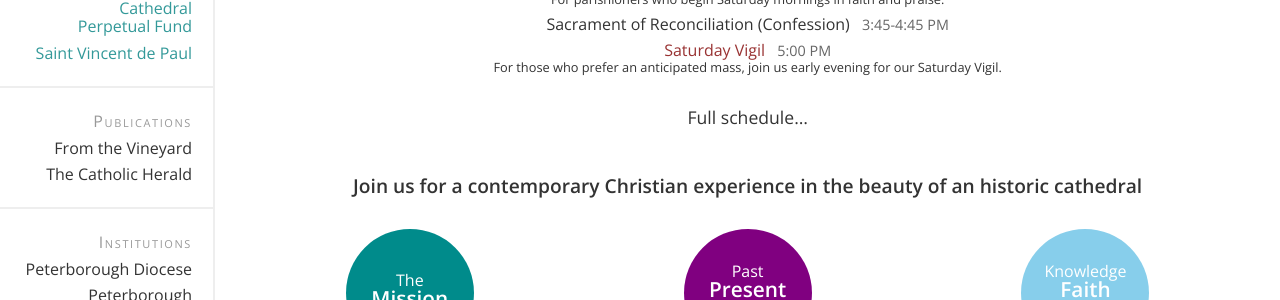
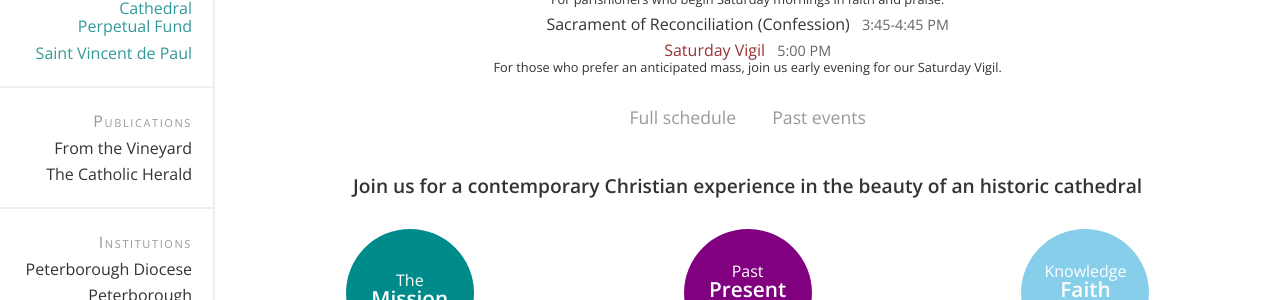
Before and after one commit to stpeterinchains/stpeterinchains.github.io, a Jekyll site: the page built from index.html, in a window 1280 px wide. Shown: the part 1245-1545 px from the top of the page. Built offline with Jekyll 4.4.1, drawn with Linux system fonts in a browser that asks for light colours; nearby versions of some CDN libraries.

Commit message:
Added link to past events on home page

```diff
--- a/index.html
+++ b/index.html
@@ -58,7 +58,10 @@ open_graph_description: >
     </ul>
   {% endfor %}
   </div>
-  <div id="index-schedule2-more"><a href="{{ '/schedule.html' | relative_url }}">Full schedule&hellip;</a></div>
+  <div id="index-schedule2-more">
+    <a href="{{ '/schedule.html' | relative_url }}">Full schedule</a>
+    <a href="{{ '/schedule.html#past-events' | relative_url }}">Past events</a>
+  </div>
 </section>
 
 <script src="{{ 'schedule.js' | prepend: site.scripts_path | relative_url }}"></script>
--- a/schedule.html
+++ b/schedule.html
@@ -18,7 +18,7 @@ open_graph_description: >
   <h1 class="page-title">{{ schedule.title }}</h1>
   <div class="page-descriptive markdown">{{ schedule.descriptive | markdownify }}</div>
   <section id="schedule2-calendar-upcoming-container">
-    <h1>{{ schedule.subtitle.upcoming }}</h1>
+    <h1 id="upcoming-events">{{ schedule.subtitle.upcoming }}</h1>
     <div id="schedule2-calendar-upcoming">
       {% for diem in schedule.calendar %}
       {% assign dayOfMonth = diem.date | date: '%d' %}
@@ -64,7 +64,7 @@ open_graph_description: >
     </div>
   </section>
   <section id="schedule2-calendar-recent-container">
-    <h1>{{ schedule.subtitle.past }}</h1>
+    <h1 id="past-events">{{ schedule.subtitle.past }}</h1>
     <div id="schedule2-calendar-recent"></div>
   </section>
 </section>
--- a/styles/pages.scss
+++ b/styles/pages.scss
@@ -87,10 +87,14 @@ li.index-schedule2-event-item { margin: 0.25rem 0 0 0; padding: 0; }
 #index-schedule2-more { margin-top: 2rem; }
 
 #index-schedule2-more > a {
-  font-weight: 400; font-size: 1.1rem;
+  display: block;
+  font-weight: 300; font-size: 1.1rem;
   text-decoration: none;
-  color: #333;
+  color: #999;
+  white-space: nowrap;
 }
+
+#index-schedule2-more > a:last-child { margin-top: 0.5rem; }
 
 #index-schedule2-more > a:hover { color: skyblue; }
 
@@ -99,6 +103,8 @@ li.index-schedule2-event-item { margin: 0.25rem 0 0 0; padding: 0; }
   span.index-schedule2-diem-celebration,
   span.index-schedule2-event-time,
   span.index-schedule2-event-location { display: inline; font-size: 0.9rem; }
+  #index-schedule2-more > a { display: inline; }
+  #index-schedule2-more > a:last-child { margin-left: 2rem; }
 }
 
 @media screen and (min-width: 64rem) {
```
